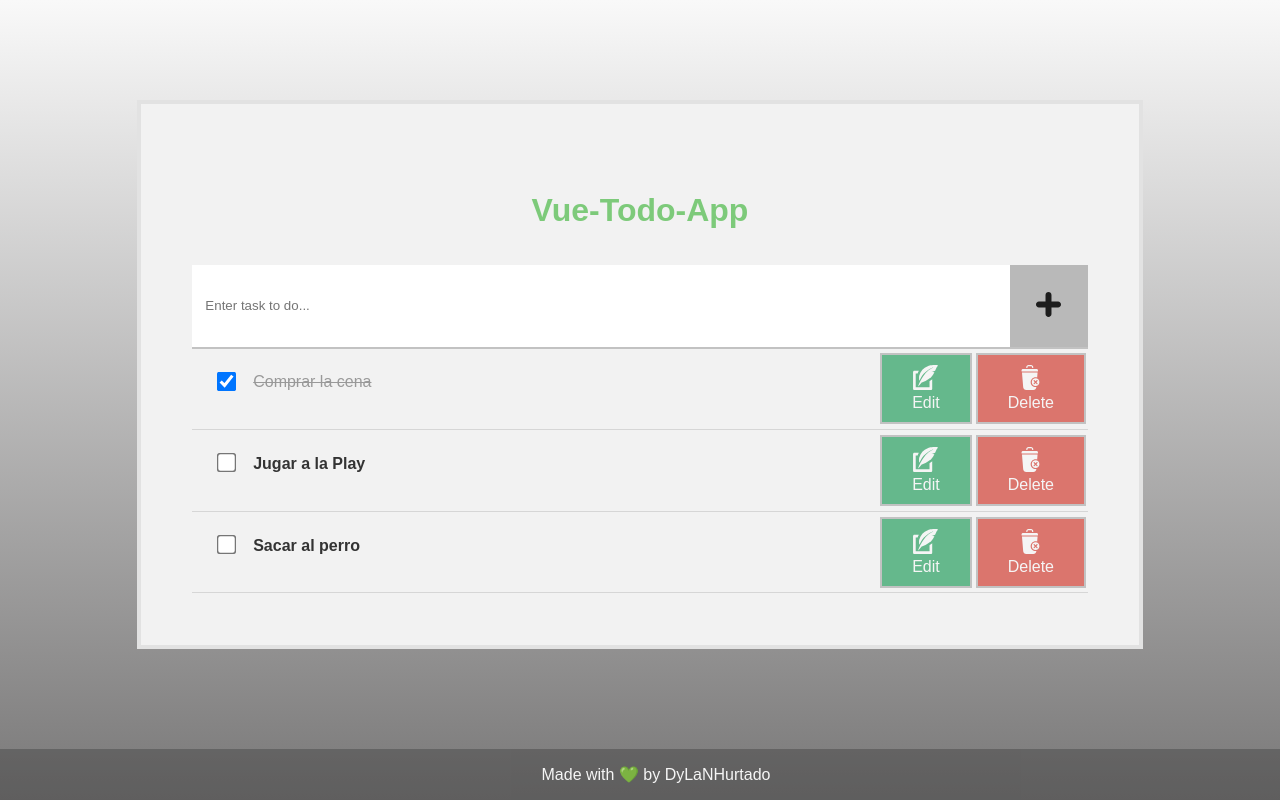
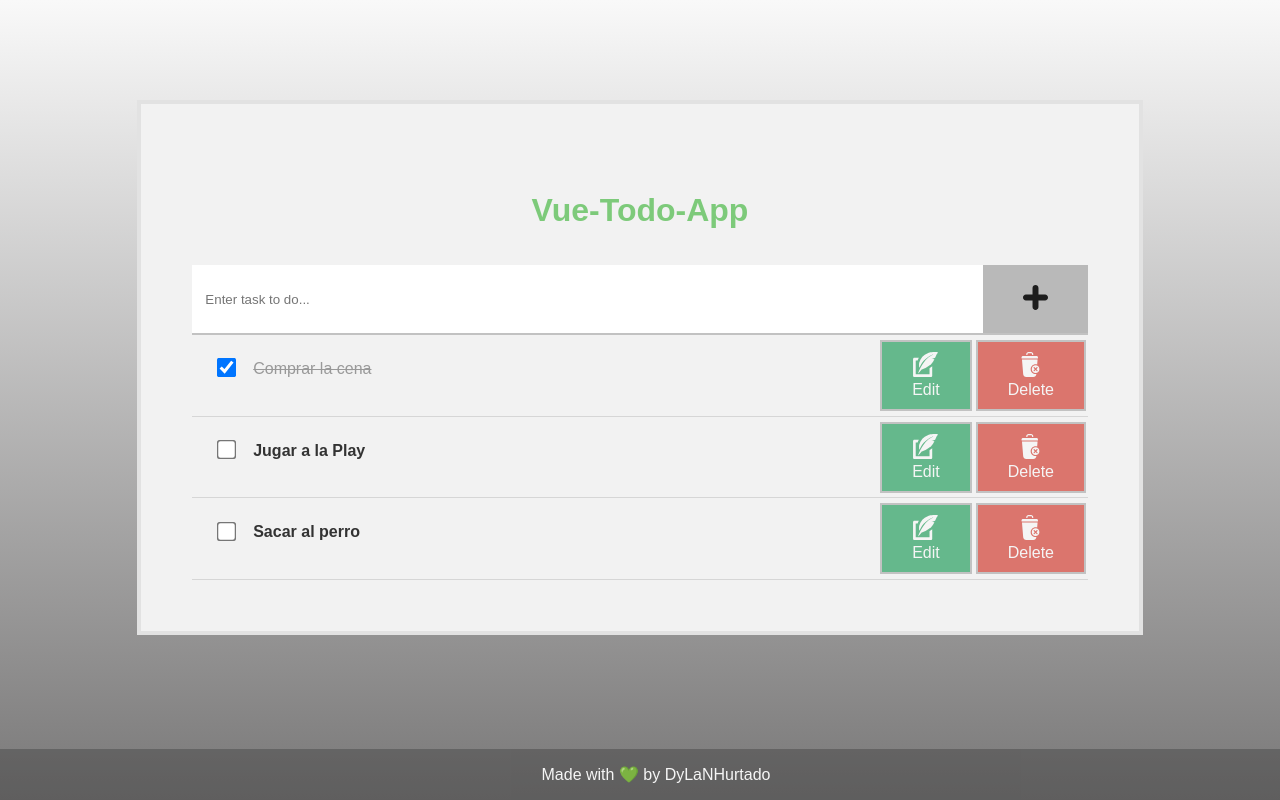
Before and after one commit to DyLaNHurtado/vue-todo-app, a Vue app: page / in a window 1280 px wide. Built offline with nearby package versions, Linux system fonts and the light colour scheme.

Commit message:
add button style

```diff
--- a/src/components/Search.vue
+++ b/src/components/Search.vue
@@ -52,7 +52,7 @@ export default {
 
 #add-button{
   border:0;
-  padding: 2em;
+  padding: 1.5em 3em;
   font-weight: bold;
   background: #b9b9b9;
   cursor: pointer;
```
